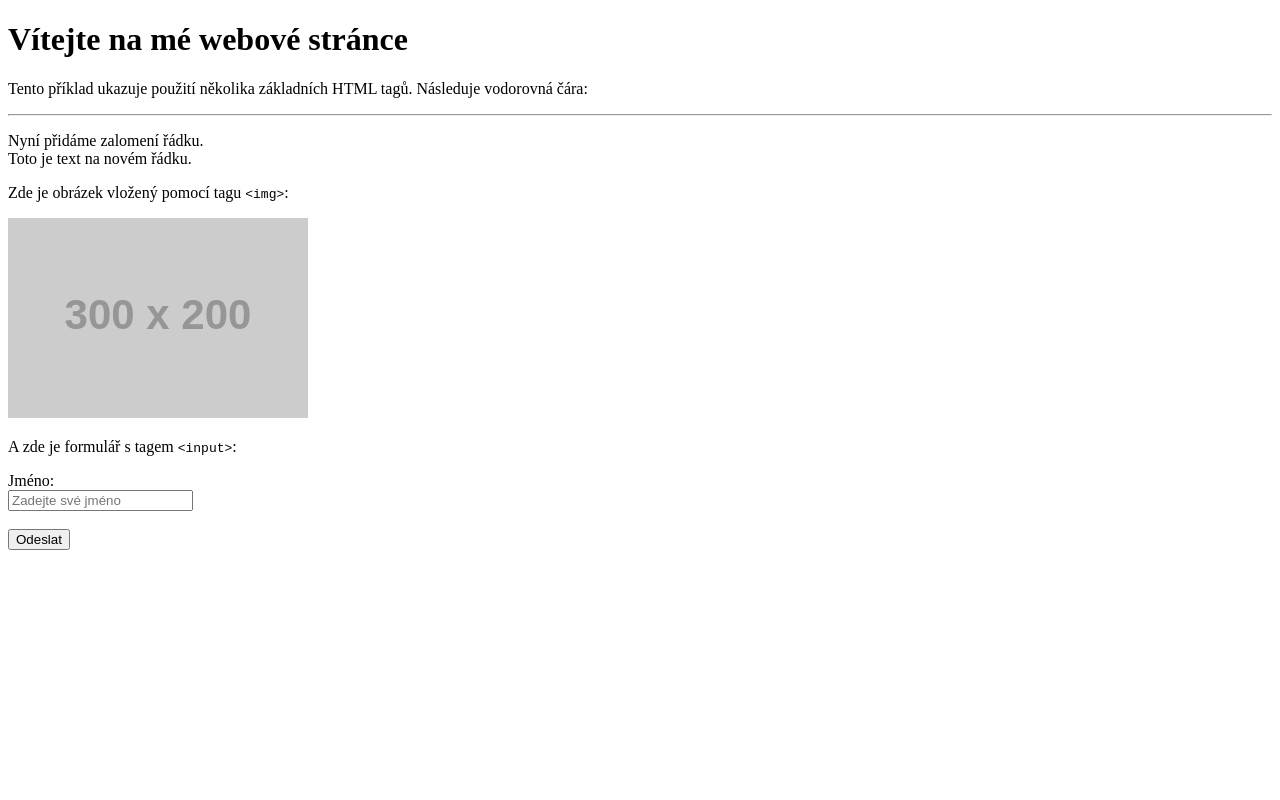
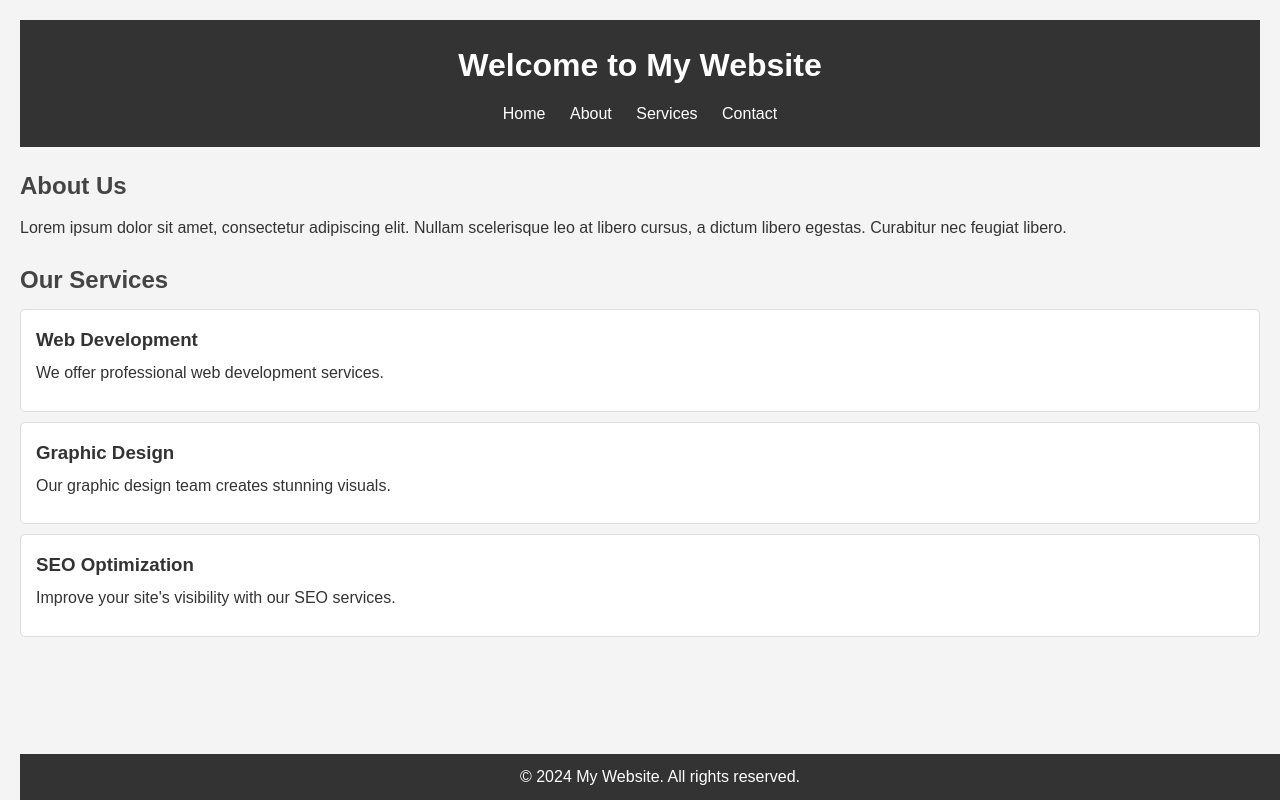
Before and after one commit to PetrKavan31/python_06-04-2024_HTML, a plain HTML site: page index8.html in a window 1280 px wide. Drawn offline with Linux system fonts and the light colour scheme; placeholder pictures from the web are drawn by us.

Commit message:
add file index9

```diff
--- a/index8.html
+++ b/index8.html
@@ -3,33 +3,44 @@
 <head>
     <meta charset="UTF-8">
     <meta name="viewport" content="width=device-width, initial-scale=1.0">
-    <title>single tag</title>
+    <title>Styled Web Page</title>
+    <link rel="stylesheet" href="style.css">
 </head>
 <body>
-    <h1>Vítejte na mé webové stránce</h1>
-    <p>
-        Tento příklad ukazuje použití několika základních HTML tagů.
-        Následuje vodorovná čára:
-    </p>
-
-    <hr>
-
-    <p>
-        Nyní přidáme zalomení řádku.<br>
-        Toto je text na novém řádku.
-    </p>
-
-    <p>
-        Zde je obrázek vložený pomocí tagu <code>&lt;img&gt;</code>:
-    </p>
-    <img src="https://via.placeholder.com/300x200" alt="Ukázkový obrázek">
-    <p>
-        A zde je formulář s tagem <code>&lt;input&gt;</code>:
-    </p>
-    <form action="#">
-        <label for="name">Jméno:</label><br>
-        <input type="text" id="name" name="name" placeholder="Zadejte své jméno"><br><br>
-        <input type="submit" value="Odeslat">
-    </form>
+    <header>
+        <h1>Welcome to My Website</h1>
+        <nav>
+            <ul>
+                <li><a href="#">Home</a></li>
+                <li><a href="#">About</a></li>
+                <li><a href="#">Services</a></li>
+                <li><a href="#">Contact</a></li>
+            </ul>
+        </nav>
+    </header>
+    <main>
+        <section>
+            <h2>About Us</h2>
+            <p>Lorem ipsum dolor sit amet, consectetur adipiscing elit. Nullam scelerisque leo at libero cursus, a dictum libero egestas. Curabitur nec feugiat libero.</p>
+        </section>
+        <section>
+            <h2>Our Services</h2>
+            <div class="service">
+                <h3>Web Development</h3>
+                <p>We offer professional web development services.</p>
+            </div>
+            <div class="service">
+                <h3>Graphic Design</h3>
+                <p>Our graphic design team creates stunning visuals.</p>
+            </div>
+            <div class="service">
+                <h3>SEO Optimization</h3>
+                <p>Improve your site's visibility with our SEO services.</p>
+            </div>
+        </section>
+    </main>
+    <footer>
+        <p>&copy; 2024 My Website. All rights reserved.</p>
+    </footer>
 </body>
 </html>
```
Also changed, not shown: index7.html (+39 -9 lines), index9.html (added, +20 -0 lines), index_HW.html (added, +41 -0 lines).
